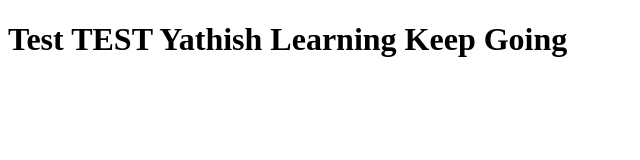
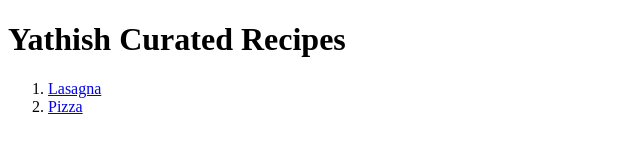
Before and after one commit to yathish91/webdev, a plain HTML site: page index.html in a window 1280 px wide. Shown: the whole page, without its empty margins (0-640 px from the left). Drawn offline with Linux system fonts and the light colour scheme.

Commit message:
changed the Index of the Repo

```diff
--- a/index.html
+++ b/index.html
@@ -2,12 +2,15 @@
 <html lang="en">
 
 <head>
-    <meta charset="utf-8" />
-    <title>Testing</title>
+    <title></title>
 </head>
 
 <body>
-    <h1>Test TEST Yathish Learning Keep Going</h1>
+    <h1>Yathish Curated Recipes</h1>
 </body>
+<ol>
+    <li><a href="./Day-1/odin-recipes/recipes/lasagna.html">Lasagna</a></li>
+    <li><a href="./Day-1/odin-recipes/recipes/pizza.html">Pizza</a></li>
+</ol>
 
 </html>
```
